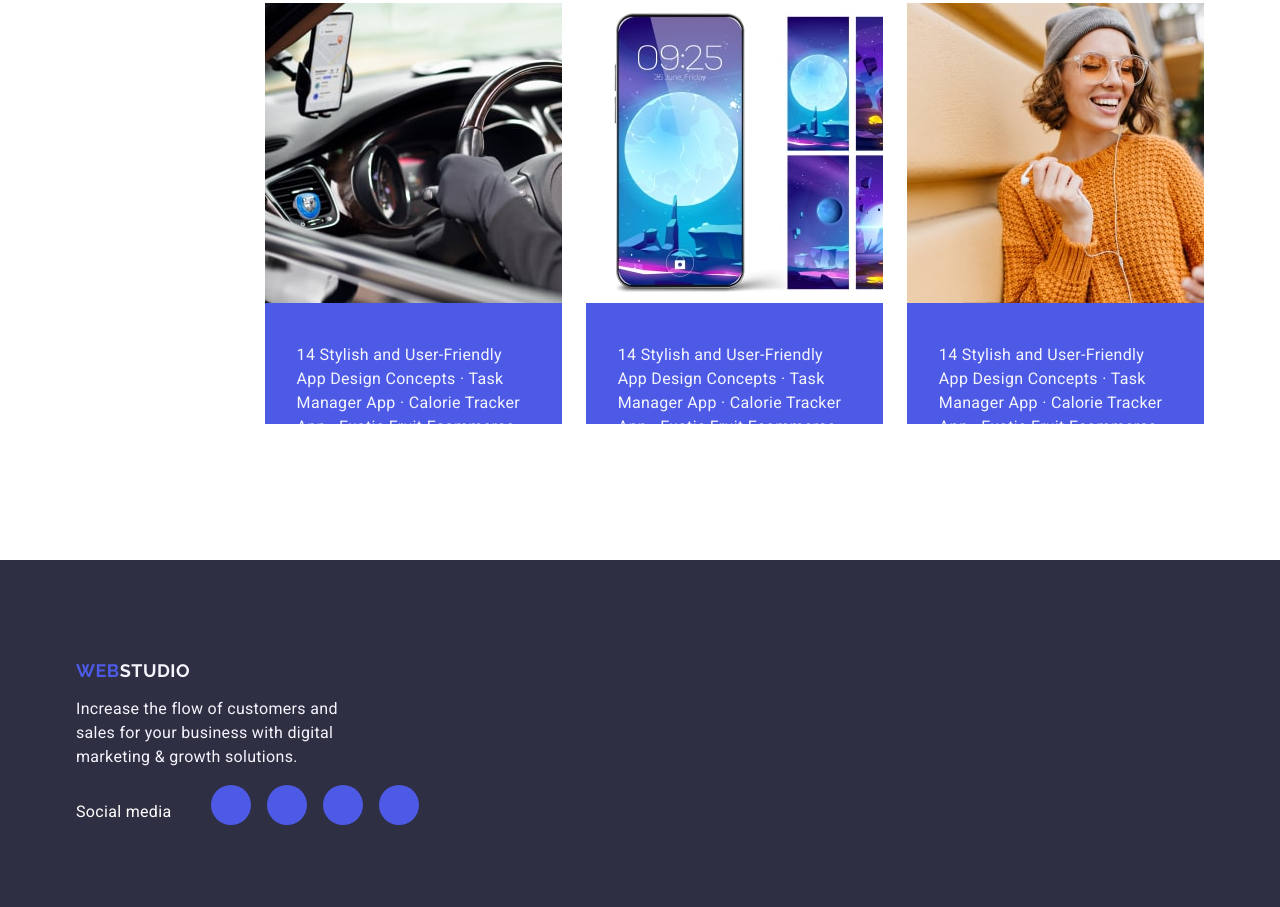
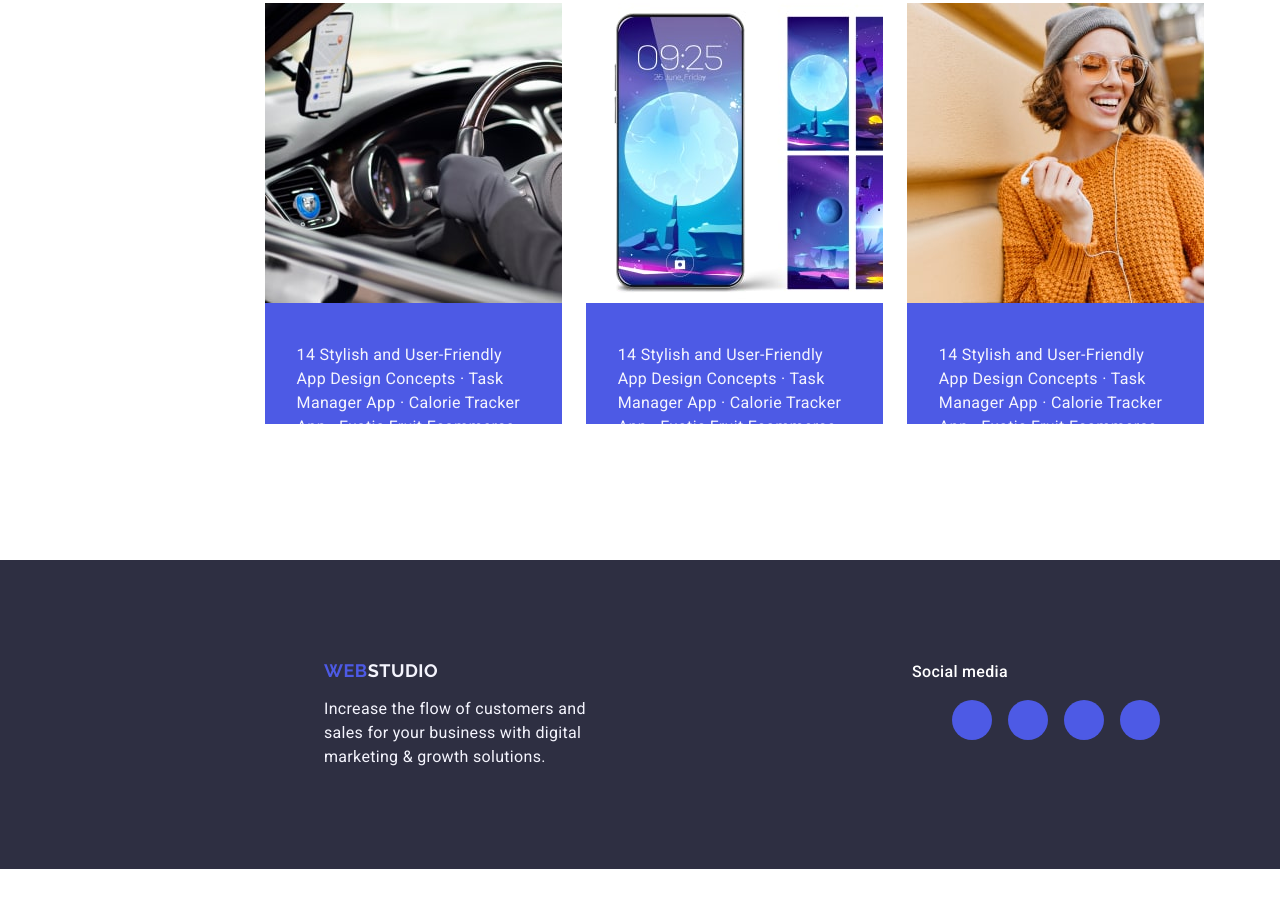
Before and after one commit to Andrejkoms/goit-markup-hw-04, a plain HTML site: page index.html in a window 1280 px wide. Shown: the part 2471-3378 px from the top of the page. After the commit the page ends 3340 px from the top, so only its background shows below. Drawn offline with nearby package versions, Linux system fonts and the light colour scheme.

Commit message:
class="footer-boxing

```diff
--- a/css/styles.css
+++ b/css/styles.css
@@ -451,6 +451,8 @@
  }
 
  .footer-boxing {
+    display: flex;
+    align-items: baseline;
 
  }
  .footer-logo {
@@ -466,12 +468,11 @@
  }
 
  .footer-wrapper {
-     display: flex;
-     align-items: baseline;
+
      margin-right: 120px;
  }
  .footer-wrapper-text {
-    font-weight: 500px;
+    font-weight: 500;
     font-size: 16px;
     line-height: 1.5;
     letter-spacing: 0.02em;
--- a/index.html
+++ b/index.html
@@ -447,7 +447,8 @@
       </section>
     </main>
     <footer class="footer">
-      <div class="container footer-boxing">
+      <div class="footer-boxing">
+        <div class="container">
           <a class="footer-logo" href="./index.html"
             >Web<span class="footer-logo-accent">Studio</span></a
           >
@@ -455,15 +456,35 @@
             Increase the flow of customers and sales for your business with
             digital marketing & growth solutions.
           </p>
+        </div>
         <div class="footer-wrapper">
           <p class="footer-wrapper-text">Social media</p>
           <ul class="footer-logo-text">
-              <li class="footer-logo-item"><a class="footer-item-brend"><svg class="footer-brend-set" width="24"height="24"><use href="./images/icons.svg/instagram-1.jpg"></use></svg></a></li>
-              <li class="footer-logo-item"><a class="footer-item-brend"><svg class="footer-brend-set" width="24"height="24"><use href="./images/icons.svg/facebook-2.jpg"></use></svg></a></li>
-              <li class="footer-logo-item"><a class="footer-item-brend"><svg class="footer-brend-set" width="24"height="24"><use href="./images/icons.svg/twitter-3.jpg"></use></svg></a></li>
-              <li class="footer-logo-item"><a class="footer-item-brend"><svg class="footer-brend-set" width="24"height="24"><use href="./images/icons.svg/linkedin-4.jpg"></use></svg></a></li>
+            <li class="footer-logo-item">
+              <a class="footer-item-brend" href="#"
+                ><svg class="footer-brend-set" width="24" height="24">
+                  <use href="./images/icons.svg#instagram-1.jpg"></use></svg
+              ></a>
+            </li>
+            <li class="footer-logo-item">
+              <a class="footer-item-brend" href="#"
+                ><svg class="footer-brend-set" width="24" height="24">
+                  <use href="./images/icons.svg#facebook-2.jpg"></use></svg
+              ></a>
+            </li>
+            <li class="footer-logo-item">
+              <a class="footer-item-brend" href="#"
+                ><svg class="footer-brend-set" width="24" height="24">
+                  <use href="./images/icons.svg#twitter-3.jpg"></use></svg
+              ></a>
+            </li>
+            <li class="footer-logo-item">
+              <a class="footer-item-brend" href="#"
+                ><svg class="footer-brend-set" width="24" height="24">
+                  <use href="./images/icons.svg#linkedin-4.jpg"></use></svg
+              ></a>
+            </li>
           </ul>
-          </div>
         </div>
       </div>
     </footer>
```
Lines whose indentation alone changed are shown as unchanged.
